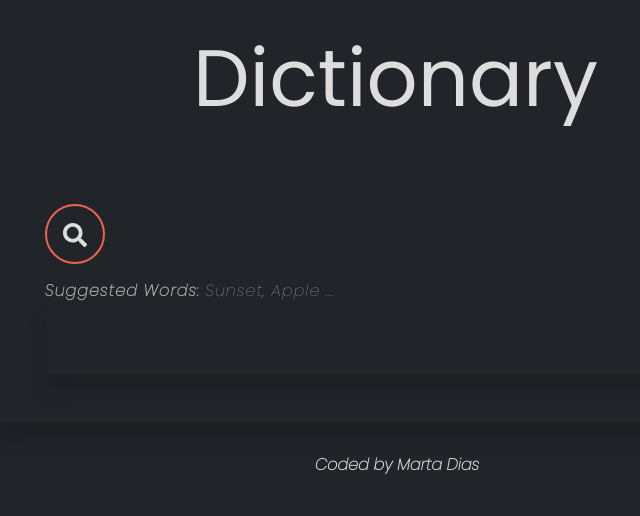
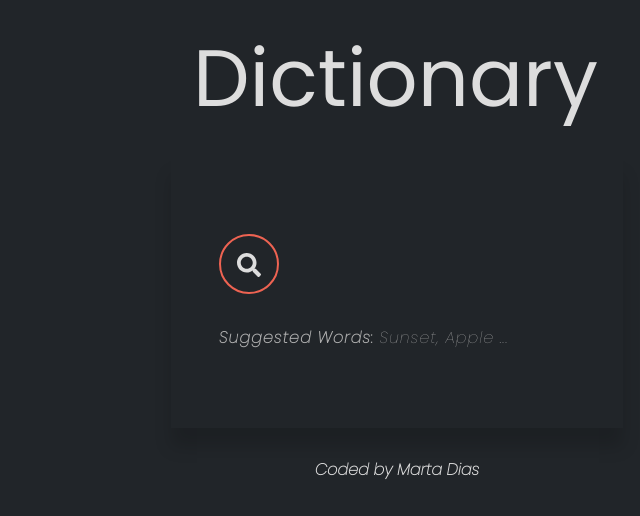
Before and after one commit to MDias04/awesome-dictionary, a React (Create React App) app: page / in a window 1280 px wide. Shown: the top 516 px of the page, without its empty margins (243-883 px from the left). Built offline with nearby package versions, Linux system fonts and the light colour scheme.

Commit message:
App style in general
Added better style to the results.

```diff
--- a/src/App.js
+++ b/src/App.js
@@ -1,5 +1,6 @@
 import "./styles/App.css";
 import Dictionary from "./Dictionary";
+
 
 export default function App() {
   return (
@@ -8,7 +9,6 @@ export default function App() {
         <header className="App-header">
           <h1 className="header-title">Dictionary</h1>
         </header>
-
         <main className="App-main">
           <Dictionary />
         </main>
--- a/src/Dictionary.js
+++ b/src/Dictionary.js
@@ -56,15 +56,14 @@ export default function Dictionary() {
           </button>
         </form>
       </div>
+
+
       <div className="hint">
         <strong>Suggested Words:</strong> Sunset, Apple ...
       </div>
 
       <section className="results">
-        <br />
         <Results results={results} />
-        <br />
-        <br />
       </section>
       <section className="photos">
         <Photos photos={photos} />
--- a/src/Results.js
+++ b/src/Results.js
@@ -9,7 +9,6 @@ export default function Results(props) {
       <div className="Results">
         <section>
           <h1 className="word-result">{props.results.word}</h1>
-
           {props.results.phonetics.map(function (phonetic, index) {
             return (
               <div key={index}>
@@ -21,6 +20,7 @@ export default function Results(props) {
 
         {props.results.meanings.map(function (meaning, index) {
           return (
+
             <section className="meaning-result" key={index}>
               <Meaning meaning={meaning} />
             </section>
--- a/src/styles/App.css
+++ b/src/styles/App.css
@@ -26,6 +26,9 @@ body {
   text-align: center;
   justify-content: center;
 }
+
+
+
 
 /* HEADER ANIMATION START */
 
--- a/src/styles/Dictionary.css
+++ b/src/styles/Dictionary.css
@@ -11,17 +11,21 @@ body {
   align-items: center;
 }
 
-hr {
-  margin-top: 40px;
-  width: 40%;
-}
 
 .wrap-dictionary {
-  width: 100vh;
+  width: 100%;
   padding: 3em;
   box-shadow: 0 1.2em 1em var(--clr-shadow);
   position: relative;
+
 }
+
+.results, .photos {
+  margin: 30px 0;
+}
+
+
+/* FORM INPUT STYLE */
 
 .search_form {
   --size: 60px; /*Create a variable size for this form */
@@ -37,6 +41,8 @@ hr {
 
   transition: width 450ms cubic-bezier(0.18, 0.89, 0.32, 1.28);
   padding: 3px;
+
+  margin: 30px 0;
 }
 
 .search_input {
@@ -94,12 +100,8 @@ hr {
 }
 
 .hint {
-  margin-top: 15px;
+  margin-top: 2em;
   color: var(--clr-hint);
   font-style: italic;
   letter-spacing: 1px;
 }
-
-.results {
-  box-shadow: 0 1em 1em var(--clr-shadow);
-}
--- a/src/styles/Photos.css
+++ b/src/styles/Photos.css
@@ -1,9 +1,9 @@
 .Photos img {
   border-radius: 8px;
-  margin-bottom: 10px;
+  margin-bottom: 20px;
 }
 
 h4 {
   margin: 20px auto;
-  color: var(--clr-primary);
+  color: inherit
 }
--- a/src/styles/Results.css
+++ b/src/styles/Results.css
@@ -1,7 +1,8 @@
-.Results section {
+.Results {
   font-family: "Poppins", sans-serif;
   font-size: 1rem;
   margin: 0 auto;
+
 }
 
 .Results h1 {
@@ -10,3 +11,12 @@
   line-height: 1.5;
   text-transform: capitalize;
 }
+
+.meaning-result {
+ box-shadow: 0.1em 0.6em 0.7em 0.3em var(--clr-shadow);
+ border: 0.3px solid var(--clr-primary);
+ border-radius: 20px;
+ margin: 50px 0;
+ padding: 10px;
+
+}
```
Also changed, not shown: 1 other file (tests, documents, lock files or other folders).
